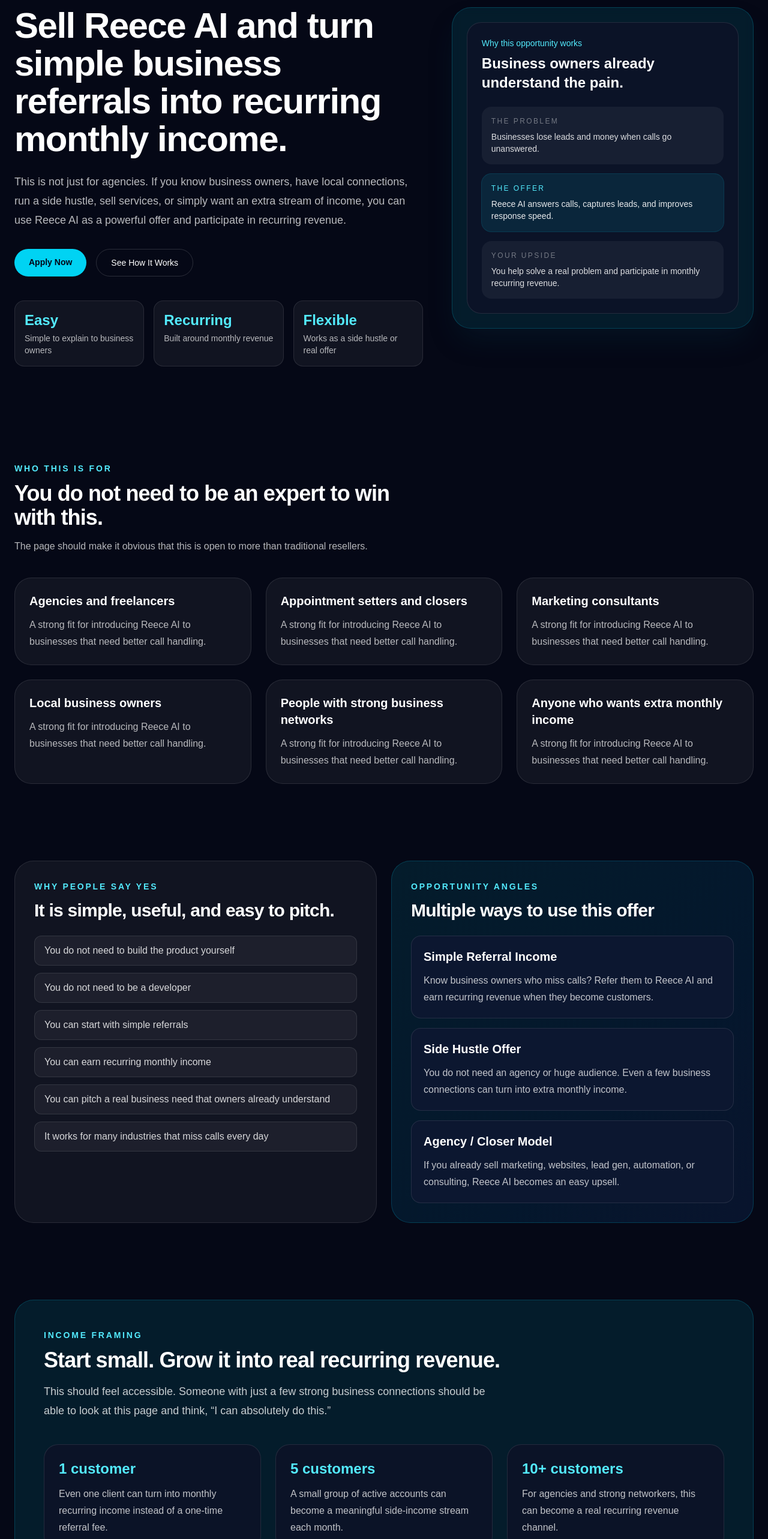
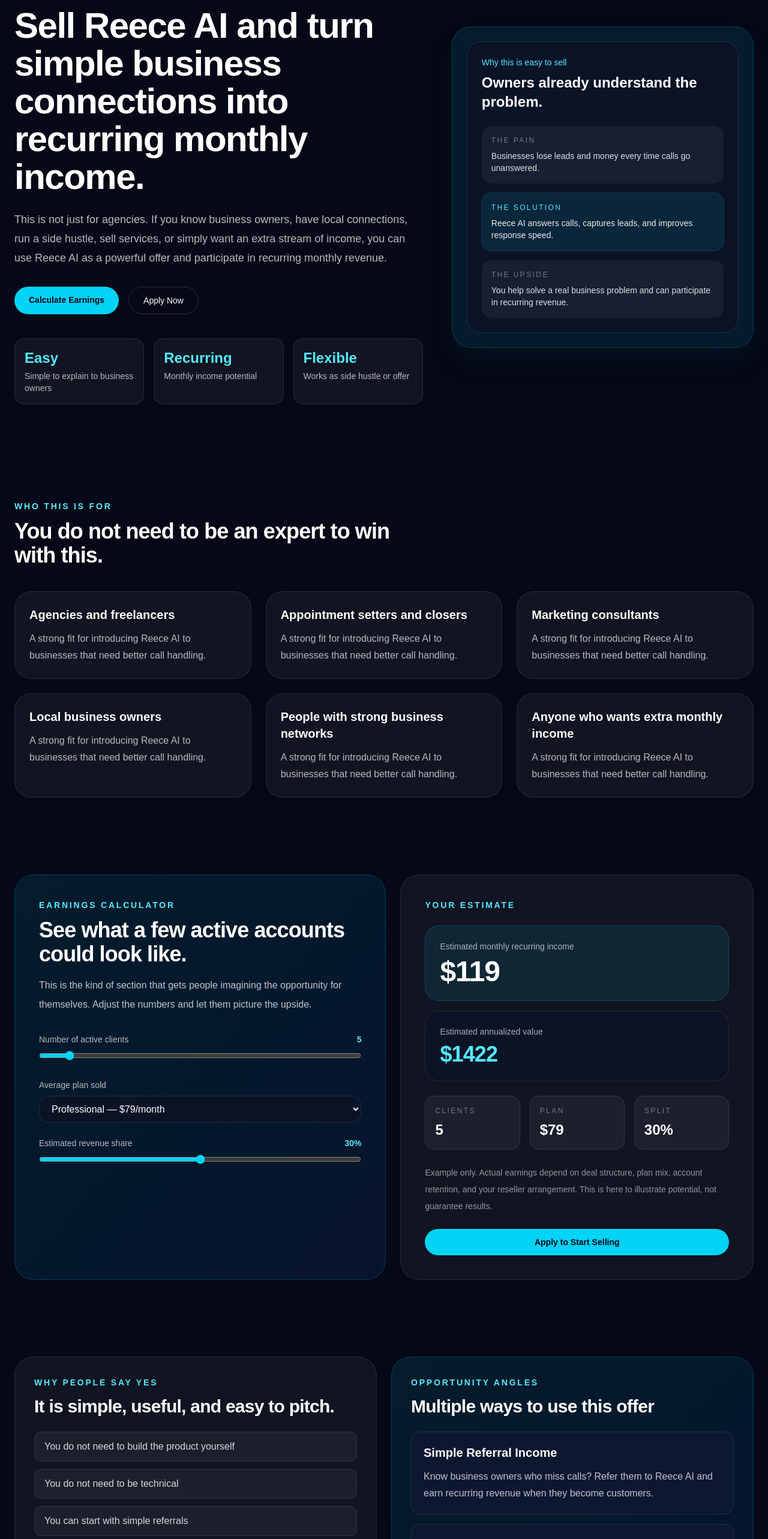
Before and after one commit to receptioniqbusiness/reece-mock, a Next.js app: page /resellers in a window 1280 px wide. Shown: the part 234-2800 px from the top of the page at 60% size. Built offline with nearby package versions, Linux system fonts and the light colour scheme.

Commit message:
Update page.tsx

```diff
--- a/app/resellers/page.tsx
+++ b/app/resellers/page.tsx
@@ -1,4 +1,18 @@
+"use client";
+
+import { useMemo, useState } from "react";
+
 export default function ResellersPage() {
+  const [clients, setClients] = useState(5);
+  const [plan, setPlan] = useState(79);
+  const [split, setSplit] = useState(30);
+
+  const monthlyRevenue = useMemo(() => {
+    return clients * plan * (split / 100);
+  }, [clients, plan, split]);
+
+  const yearlyRevenue = monthlyRevenue * 12;
+
   const audience = [
     "Agencies and freelancers",
     "Appointment setters and closers",
@@ -10,11 +24,11 @@
 
   const reasons = [
     "You do not need to build the product yourself",
-    "You do not need to be a developer",
+    "You do not need to be technical",
     "You can start with simple referrals",
     "You can earn recurring monthly income",
-    "You can pitch a real business need that owners already understand",
-    "It works for many industries that miss calls every day",
+    "It solves a business problem owners already understand",
+    "It works across many industries that miss calls every day",
   ];
 
   const models = [
@@ -40,34 +54,50 @@
     },
     {
       num: "2",
-      title: "Introduce Reece AI",
-      text: "Show them how AI phone answering helps them capture more leads and respond faster.",
+      title: "Pitch the problem",
+      text: "Show them how missed calls cost money and how Reece AI helps capture more opportunities.",
     },
     {
       num: "3",
-      title: "Send them over",
-      text: "You refer the lead or help close the sale depending on your reseller style.",
+      title: "Send or close the lead",
+      text: "You can refer them over or help close the deal depending on how you want to operate.",
     },
     {
       num: "4",
-      title: "Earn recurring income",
-      text: "As accounts stay active, you participate in monthly revenue.",
+      title: "Earn monthly",
+      text: "As those accounts stay active, you participate in recurring monthly revenue.",
     },
   ];
 
   const examples = [
     {
       title: "1 customer",
-      text: "Even one client can turn into monthly recurring income instead of a one-time referral fee.",
+      text: "Even one active account can be more exciting than a one-time referral fee.",
     },
     {
       title: "5 customers",
-      text: "A small group of active accounts can become a meaningful side-income stream each month.",
+      text: "A few strong referrals can become a real side-income stream every month.",
     },
     {
       title: "10+ customers",
-      text: "For agencies and strong networkers, this can become a real recurring revenue channel.",
+      text: "For agencies and strong networkers, this can become a serious recurring revenue channel.",
     },
+  ];
+
+  const whoToSell = [
+    "Roofers, plumbers, HVAC, electricians, and other local service businesses",
+    "Med spas, clinics, dentists, and appointment-based businesses",
+    "Real estate teams and property-related businesses",
+    "Law firms and professional service businesses",
+    "Agencies with clients who already need better lead handling",
+    "Any business that misses calls during busy hours or after hours",
+  ];
+
+  const urgencyPoints = [
+    "Missed calls are lost revenue right now, not six months from now",
+    "Businesses already understand the pain without needing heavy education",
+    "AI answering is easier to introduce when owners are actively looking to save time",
+    "Recurring revenue compounds over time instead of resetting every month",
   ];
 
   const faqs = [
@@ -124,27 +154,27 @@
             </div>
 
             <h1 className="mt-6 max-w-5xl text-4xl font-semibold tracking-tight md:text-6xl md:leading-[1.05]">
-              Sell Reece AI and turn simple business referrals into recurring monthly income.
+              Sell Reece AI and turn simple business connections into recurring monthly income.
             </h1>
 
             <p className="mt-6 max-w-3xl text-lg leading-8 text-white/72">
               This is not just for agencies. If you know business owners, have local connections,
               run a side hustle, sell services, or simply want an extra stream of income, you can
-              use Reece AI as a powerful offer and participate in recurring revenue.
+              use Reece AI as a powerful offer and participate in recurring monthly revenue.
             </p>
 
             <div className="mt-8 flex flex-wrap gap-4">
               <a
-                href="#contact"
+                href="#calculator"
                 className="rounded-full bg-cyan-400 px-6 py-3 text-sm font-semibold text-slate-950 transition hover:bg-cyan-300"
               >
-                Apply Now
+                Calculate Earnings
               </a>
               <a
-                href="#how-it-works"
+                href="#contact"
                 className="rounded-full border border-white/15 px-6 py-3 text-sm font-medium text-white transition hover:border-white/30 hover:bg-white/5"
               >
-                See How It Works
+                Apply Now
               </a>
             </div>
 
@@ -155,35 +185,35 @@
               </div>
               <div className="rounded-2xl border border-white/10 bg-white/5 p-4">
                 <div className="text-2xl font-semibold text-cyan-300">Recurring</div>
-                <p className="mt-1">Built around monthly revenue</p>
+                <p className="mt-1">Monthly income potential</p>
               </div>
               <div className="rounded-2xl border border-white/10 bg-white/5 p-4">
                 <div className="text-2xl font-semibold text-cyan-300">Flexible</div>
-                <p className="mt-1">Works as a side hustle or real offer</p>
+                <p className="mt-1">Works as side hustle or offer</p>
               </div>
             </div>
           </div>
 
           <div className="rounded-[2rem] border border-cyan-400/20 bg-cyan-400/10 p-6 shadow-2xl shadow-cyan-950/30 backdrop-blur">
             <div className="rounded-[1.5rem] border border-white/10 bg-[#0b1327] p-6">
-              <p className="text-sm text-cyan-300">Why this opportunity works</p>
+              <p className="text-sm text-cyan-300">Why this is easy to sell</p>
               <h2 className="mt-2 text-2xl font-semibold">
-                Business owners already understand the pain.
+                Owners already understand the problem.
               </h2>
 
               <div className="mt-6 space-y-4">
                 <div className="rounded-2xl bg-white/5 p-4">
                   <p className="text-xs uppercase tracking-[0.2em] text-white/40">
-                    The problem
+                    The pain
                   </p>
                   <p className="mt-2 text-sm text-white/85">
-                    Businesses lose leads and money when calls go unanswered.
+                    Businesses lose leads and money every time calls go unanswered.
                   </p>
                 </div>
 
                 <div className="rounded-2xl bg-cyan-400/10 p-4 ring-1 ring-cyan-400/20">
                   <p className="text-xs uppercase tracking-[0.2em] text-cyan-300">
-                    The offer
+                    The solution
                   </p>
                   <p className="mt-2 text-sm text-white/90">
                     Reece AI answers calls, captures leads, and improves response speed.
@@ -192,10 +222,10 @@
 
                 <div className="rounded-2xl bg-white/5 p-4">
                   <p className="text-xs uppercase tracking-[0.2em] text-white/40">
-                    Your upside
+                    The upside
                   </p>
                   <p className="mt-2 text-sm text-white/85">
-                    You help solve a real problem and participate in monthly recurring revenue.
+                    You help solve a real business problem and can participate in recurring revenue.
                   </p>
                 </div>
               </div>
@@ -212,9 +242,6 @@
           <h2 className="mt-3 text-3xl font-semibold tracking-tight md:text-4xl">
             You do not need to be an expert to win with this.
           </h2>
-          <p className="mt-4 text-white/70">
-            The page should make it obvious that this is open to more than traditional resellers.
-          </p>
         </div>
 
         <div className="mt-10 grid gap-6 md:grid-cols-2 xl:grid-cols-3">
@@ -229,6 +256,116 @@
               </p>
             </div>
           ))}
+        </div>
+      </section>
+
+      <section id="calculator" className="mx-auto max-w-7xl px-6 py-12 md:py-16">
+        <div className="grid gap-6 lg:grid-cols-[1fr_0.95fr]">
+          <div className="rounded-[2rem] border border-cyan-400/20 bg-gradient-to-br from-cyan-400/10 to-blue-500/10 p-8 md:p-10">
+            <p className="text-sm font-semibold uppercase tracking-[0.2em] text-cyan-300">
+              Earnings Calculator
+            </p>
+            <h2 className="mt-3 text-3xl font-semibold tracking-tight md:text-4xl">
+              See what a few active accounts could look like.
+            </h2>
+            <p className="mt-4 max-w-2xl leading-8 text-white/75">
+              This is the kind of section that gets people imagining the opportunity for
+              themselves. Adjust the numbers and let them picture the upside.
+            </p>
+
+            <div className="mt-8 grid gap-6">
+              <div>
+                <div className="mb-2 flex items-center justify-between text-sm">
+                  <span className="text-white/70">Number of active clients</span>
+                  <span className="font-semibold text-cyan-300">{clients}</span>
+                </div>
+                <input
+                  type="range"
+                  min="1"
+                  max="50"
+                  value={clients}
+                  onChange={(e) => setClients(Number(e.target.value))}
+                  className="w-full accent-cyan-400"
+                />
+              </div>
+
+              <div>
+                <label className="mb-2 block text-sm text-white/70">Average plan sold</label>
+                <select
+                  value={plan}
+                  onChange={(e) => setPlan(Number(e.target.value))}
+                  className="w-full rounded-2xl border border-white/10 bg-[#0b1327] px-4 py-3 text-white outline-none"
+                >
+                  <option value={39}>Starter — $39/month</option>
+                  <option value={79}>Professional — $79/month</option>
+                  <option value={119}>Scale — $119/month</option>
+                </select>
+              </div>
+
+              <div>
+                <div className="mb-2 flex items-center justify-between text-sm">
+                  <span className="text-white/70">Estimated revenue share</span>
+                  <span className="font-semibold text-cyan-300">{split}%</span>
+                </div>
+                <input
+                  type="range"
+                  min="10"
+                  max="50"
+                  step="5"
+                  value={split}
+                  onChange={(e) => setSplit(Number(e.target.value))}
+                  className="w-full accent-cyan-400"
+                />
+              </div>
+            </div>
+          </div>
+
+          <div className="rounded-[2rem] border border-white/10 bg-white/5 p-8 md:p-10">
+            <p className="text-sm font-semibold uppercase tracking-[0.2em] text-cyan-300">
+              Your estimate
+            </p>
+
+            <div className="mt-6 rounded-[1.5rem] border border-cyan-400/20 bg-cyan-400/10 p-6">
+              <p className="text-sm text-white/65">Estimated monthly recurring income</p>
+              <div className="mt-2 text-5xl font-semibold tracking-tight text-white">
+                ${monthlyRevenue.toFixed(0)}
+              </div>
+            </div>
+
+            <div className="mt-4 rounded-[1.5rem] border border-white/10 bg-[#0b1327] p-6">
+              <p className="text-sm text-white/65">Estimated annualized value</p>
+              <div className="mt-2 text-4xl font-semibold tracking-tight text-cyan-300">
+                ${yearlyRevenue.toFixed(0)}
+              </div>
+            </div>
+
+            <div className="mt-6 grid gap-4 sm:grid-cols-3">
+              <div className="rounded-2xl border border-white/10 bg-white/5 p-4">
+                <p className="text-xs uppercase tracking-[0.2em] text-white/40">Clients</p>
+                <p className="mt-2 text-2xl font-semibold">{clients}</p>
+              </div>
+              <div className="rounded-2xl border border-white/10 bg-white/5 p-4">
+                <p className="text-xs uppercase tracking-[0.2em] text-white/40">Plan</p>
+                <p className="mt-2 text-2xl font-semibold">${plan}</p>
+              </div>
+              <div className="rounded-2xl border border-white/10 bg-white/5 p-4">
+                <p className="text-xs uppercase tracking-[0.2em] text-white/40">Split</p>
+                <p className="mt-2 text-2xl font-semibold">{split}%</p>
+              </div>
+            </div>
+
+            <p className="mt-6 text-sm leading-7 text-white/55">
+              Example only. Actual earnings depend on deal structure, plan mix, account retention,
+              and your reseller arrangement. This is here to illustrate potential, not guarantee results.
+            </p>
+
+            <a
+              href="#contact"
+              className="mt-6 inline-flex w-full justify-center rounded-full bg-cyan-400 px-5 py-3 text-sm font-semibold text-slate-950 transition hover:bg-cyan-300"
+            >
+              Apply to Start Selling
+            </a>
+          </div>
         </div>
       </section>
 
@@ -275,6 +412,57 @@
       </section>
 
       <section className="mx-auto max-w-7xl px-6 py-12 md:py-16">
+        <div className="grid gap-6 lg:grid-cols-2">
+          <div className="rounded-[2rem] border border-white/10 bg-white/5 p-8">
+            <p className="text-sm font-semibold uppercase tracking-[0.2em] text-cyan-300">
+              Who to sell to
+            </p>
+            <h2 className="mt-3 text-3xl font-semibold tracking-tight">
+              Lead sources are everywhere once you know what to look for.
+            </h2>
+
+            <div className="mt-6 space-y-3">
+              {whoToSell.map((item) => (
+                <div
+                  key={item}
+                  className="rounded-xl border border-white/10 bg-white/5 px-4 py-3 text-white/80"
+                >
+                  {item}
+                </div>
+              ))}
+            </div>
+          </div>
+
+          <div className="rounded-[2rem] border border-cyan-400/20 bg-cyan-400/10 p-8">
+            <p className="text-sm font-semibold uppercase tracking-[0.2em] text-cyan-300">
+              Why now
+            </p>
+            <h2 className="mt-3 text-3xl font-semibold tracking-tight">
+              The best time to build recurring income is before everyone else catches on.
+            </h2>
+
+            <div className="mt-6 space-y-3">
+              {urgencyPoints.map((item) => (
+                <div
+                  key={item}
+                  className="rounded-xl border border-white/10 bg-[#0b1327] px-4 py-3 text-white/82"
+                >
+                  {item}
+                </div>
+              ))}
+            </div>
+
+            <a
+              href="#contact"
+              className="mt-6 inline-flex rounded-full bg-cyan-400 px-5 py-3 text-sm font-semibold text-slate-950 transition hover:bg-cyan-300"
+            >
+              Join the Reseller Program
+            </a>
+          </div>
+        </div>
+      </section>
+
+      <section className="mx-auto max-w-7xl px-6 py-12 md:py-16">
         <div className="rounded-[2rem] border border-cyan-400/20 bg-cyan-400/10 p-8 md:p-12">
           <div className="max-w-3xl">
             <p className="text-sm font-semibold uppercase tracking-[0.2em] text-cyan-300">
@@ -284,8 +472,7 @@
               Start small. Grow it into real recurring revenue.
             </h2>
             <p className="mt-4 text-lg leading-8 text-white/78">
-              This should feel accessible. Someone with just a few strong business connections
-              should be able to look at this page and think, “I can absolutely do this.”
+              This page should make someone think, “I do not need to be a big agency to make this work.”
             </p>
           </div>
 
@@ -297,11 +484,6 @@
               </div>
             ))}
           </div>
-
-          <p className="mt-6 text-sm text-white/55">
-            Income depends on pricing, deal structure, and active accounts. Keep this persuasive,
-            but do not promise guaranteed earnings.
-          </p>
         </div>
       </section>
 
```
